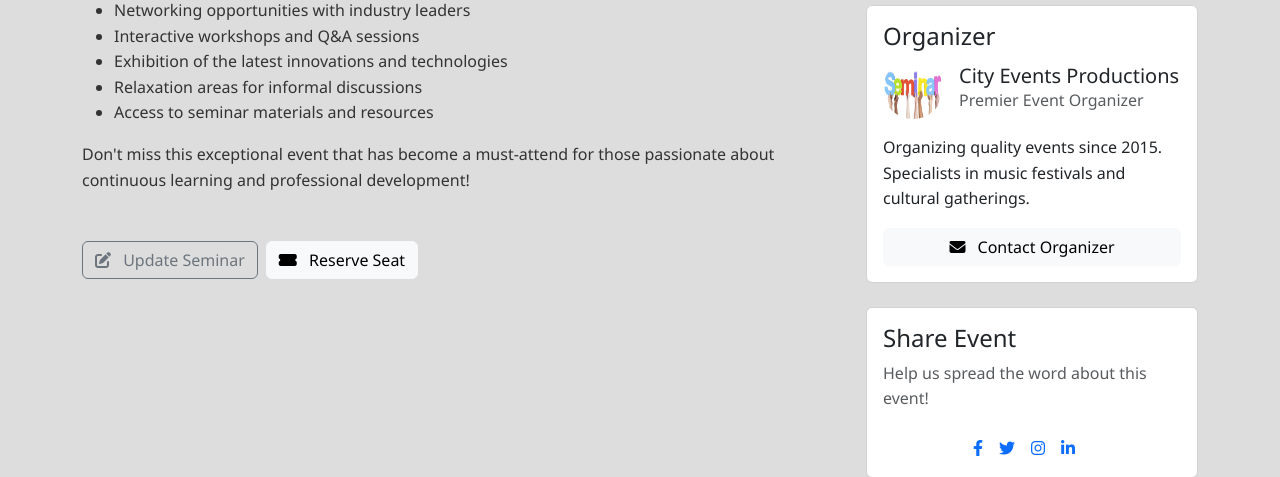
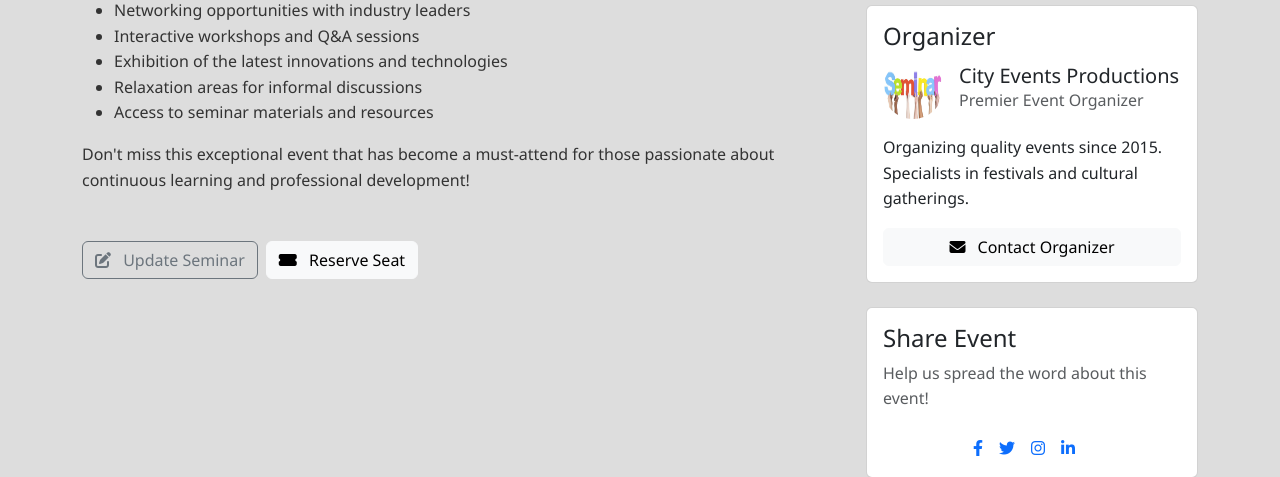
Before and after one commit to Karmalhazom2000/group9_IAB207, a Flask app: page /seminar/ted-talk in a window 1280 px wide. Shown: the part 758-1235 px from the top of the page. Run offline with Flask 3, Linux system fonts and the light colour scheme; some libraries are stand-ins or nearby versions.

Commit message:
Update event-details-ted-talk.html

```diff
--- a/app/templates/event-details-ted-talk.html
+++ b/app/templates/event-details-ted-talk.html
@@ -188,7 +188,7 @@
                   <p class="text-muted mb-0">Premier Event Organizer</p>
                 </div>
               </div>
-              <p class="mb-3">Organizing quality events since 2015. Specialists in music festivals and cultural
+              <p class="mb-3">Organizing quality events since 2015. Specialists in festivals and cultural
                 gatherings.</p>
               <a href="contact-us.html" class="btn btn-light w-100">
                 <i class="fas fa-envelope me-2"></i> Contact Organizer
@@ -287,7 +287,7 @@
             <div class="row mb-3">
               <div class="col-md-6">
                 <label for="updateEventName" class="form-label">Event Name</label>
-                <input type="text" class="form-control" id="updateEventName" value="Summer Music Festival">
+                <input type="text" class="form-control" id="updateEventName" value="Seminar Event">
               </div>
               <div class="col-md-6">
                 <label for="updateEventCategory" class="form-label">Category</label>
```
